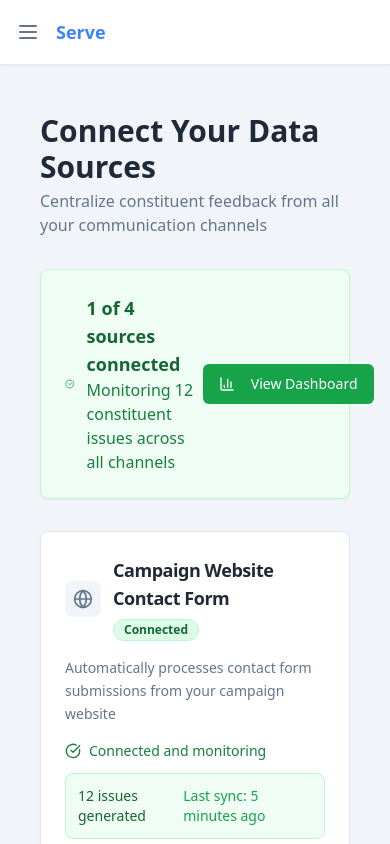
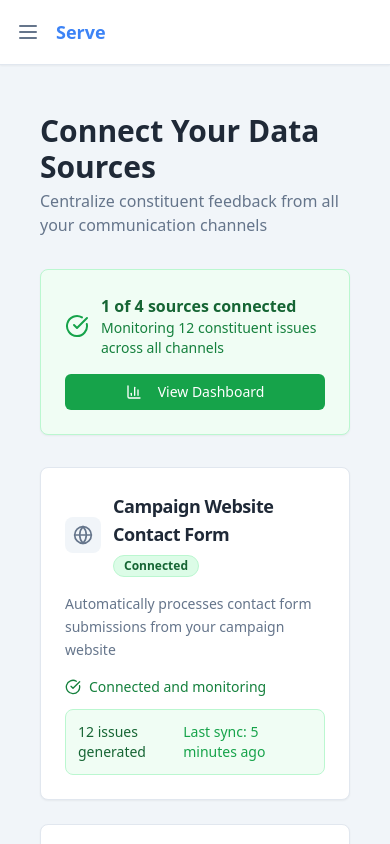
Before and after one commit to kmcost/serve-v3-current, a React (Vite) app: page /data-sources in a window 390 px wide. Shown: the top 844 px of the page. Built offline with nearby package versions, Linux system fonts and the light colour scheme.

Commit message:
Refactor: Improve mobile responsiveness for Data Sources
- Adjust layout for better mobile experience.
- Ensure content stacks vertically on smaller screens.
- Optimize spacing and touch targets.

```diff
--- a/src/pages/DataSources.tsx
+++ b/src/pages/DataSources.tsx
@@ -54,21 +54,22 @@ const DataSources = () => {
       {connectedCount > 0 && (
         <Card className="mb-8 bg-green-50 border-green-200">
           <CardContent className="pt-6">
-            <div className="flex items-center justify-between">
+            <div className="flex flex-col sm:flex-row sm:items-center justify-between gap-4">
               <div className="flex items-center space-x-3">
-                <CheckCircle className="h-8 w-8 text-green-600" />
+                <CheckCircle className="h-6 w-6 sm:h-8 sm:w-8 text-green-600 flex-shrink-0" />
                 <div>
-                  <h3 className="text-lg font-semibold text-green-800">
+                  <h3 className="text-base sm:text-lg font-semibold text-green-800">
                     {connectedCount} of 4 sources connected
                   </h3>
-                  <p className="text-green-700">
+                  <p className="text-sm sm:text-base text-green-700">
                     Monitoring {totalIssues} constituent issues across all channels
                   </p>
                 </div>
               </div>
               <Button
                 onClick={() => navigate('/')}
-                className="bg-green-600 hover:bg-green-700"
+                className="bg-green-600 hover:bg-green-700 w-full sm:w-auto"
+                size="sm"
               >
                 <BarChart3 className="h-4 w-4 mr-2" />
                 View Dashboard
```
